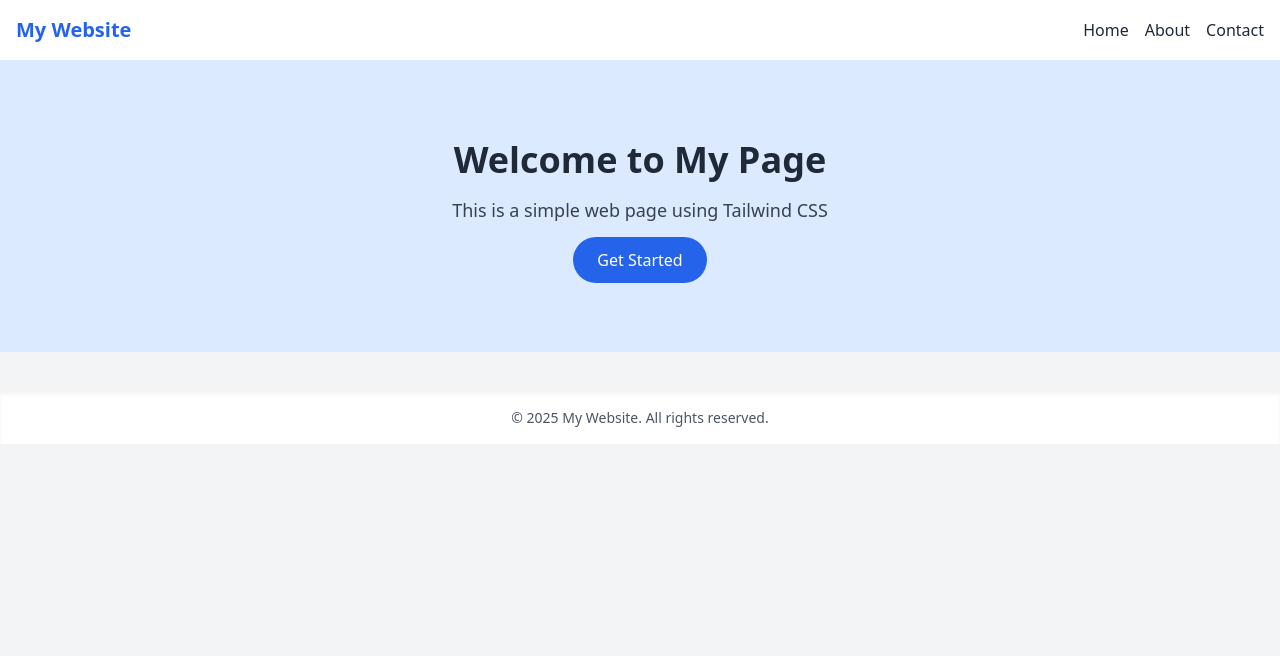
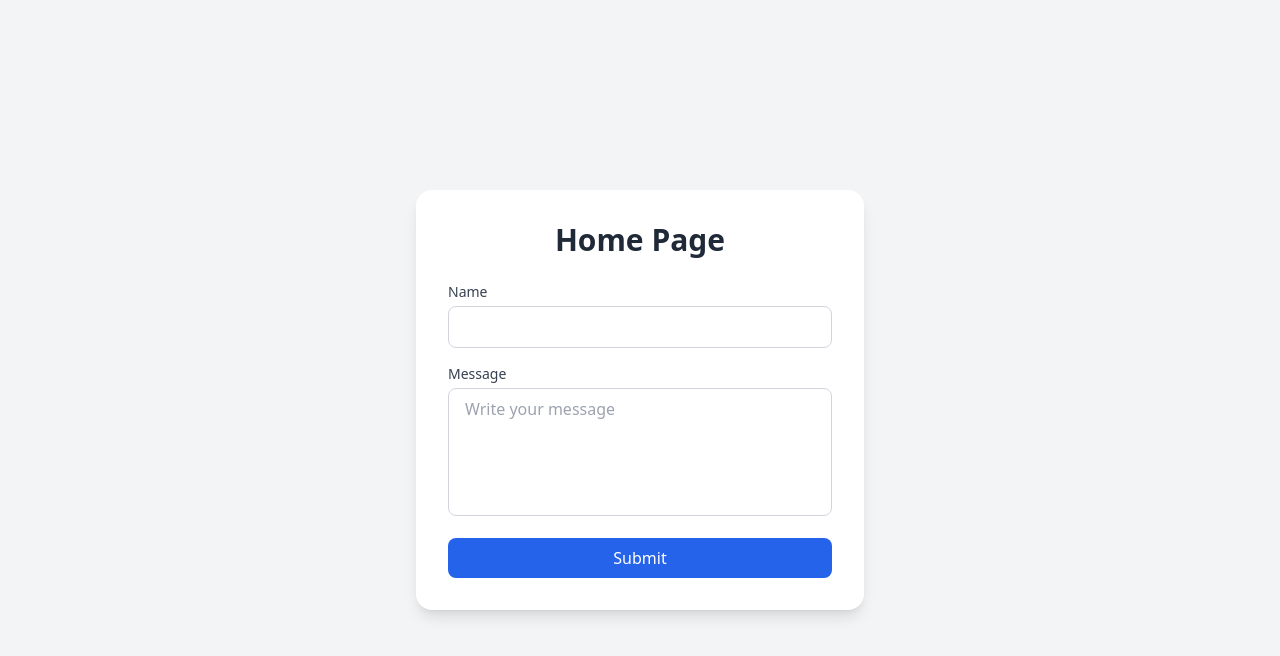
Before and after one commit to inayat-khan24/how-to-send-file, a website: page public/index.html in a window 1280 px wide. Drawn offline with nearby package versions, Linux system fonts and the light colour scheme.

Commit message:
now we use handle form submission with express

```diff
--- a/public/index.html
+++ b/public/index.html
@@ -6,33 +6,25 @@
   <title>Tailwind Web Page</title>
   <script src="https://cdn.tailwindcss.com"></script>
 </head>
-<body class="bg-gray-100 text-gray-800 font-sans">
-
-  <!-- Header -->
-  <header class="bg-white shadow-md">
-    <div class="container mx-auto px-4 py-4 flex justify-between items-center">
-      <h1 class="text-xl font-bold text-blue-600">My Website</h1>
-      <nav>
-        <ul class="flex gap-4">
-          <li><a href="#" class="hover:text-blue-600">Home</a></li>
-          <li><a href="#" class="hover:text-blue-600">About</a></li>
-          <li><a href="#" class="hover:text-blue-600">Contact</a></li>
-        </ul>
-      </nav>
-    </div>
-  </header>
-
-  <!-- Hero Section -->
-  <section class="text-center py-20 bg-blue-100">
-    <h2 class="text-4xl font-bold mb-4">Welcome to My Page</h2>
-    <p class="text-lg text-gray-700 mb-6">This is a simple web page using Tailwind CSS</p>
-    <a href="#" class="bg-blue-600 text-white px-6 py-3 rounded-full hover:bg-blue-700 transition">Get Started</a>
-  </section>
-
-  <!-- Footer -->
-  <footer class="bg-white text-center py-4 mt-10 shadow-inner">
-    <p class="text-sm text-gray-600">© 2025 My Website. All rights reserved.</p>
-  </footer>
-
+<body class="bg-gray-100 min-h-screen flex items-center justify-center">
+  <div class="bg-white p-8 rounded-2xl shadow-lg w-full max-w-md">
+    <h1 class="text-3xl font-bold mb-6 text-center text-gray-800">Home Page</h1>
+    <form action="/contact" class="space-y-4">
+      <div>
+        <label for="name" class="block text-sm font-medium text-gray-700 mb-1">Name</label>
+        <input type="text" name="name" id="name"
+               class="w-full px-4 py-2 border border-gray-300 rounded-lg focus:outline-none focus:ring-2 focus:ring-blue-500">
+      </div>
+      <div>
+        <label for="massage" class="block text-sm font-medium text-gray-700 mb-1">Message</label>
+        <textarea name="massage" id="massage" placeholder="Write your message"
+                  class="w-full px-4 py-2 border border-gray-300 rounded-lg h-32 resize-none focus:outline-none focus:ring-2 focus:ring-blue-500"></textarea>
+      </div>
+      <button type="submit"
+              class="w-full bg-blue-600 text-white py-2 px-4 rounded-lg hover:bg-blue-700 transition">
+        Submit
+      </button>
+    </form>
+  </div>
 </body>
 </html>
```
Also changed, not shown: app.js (+0 -21 lines).
